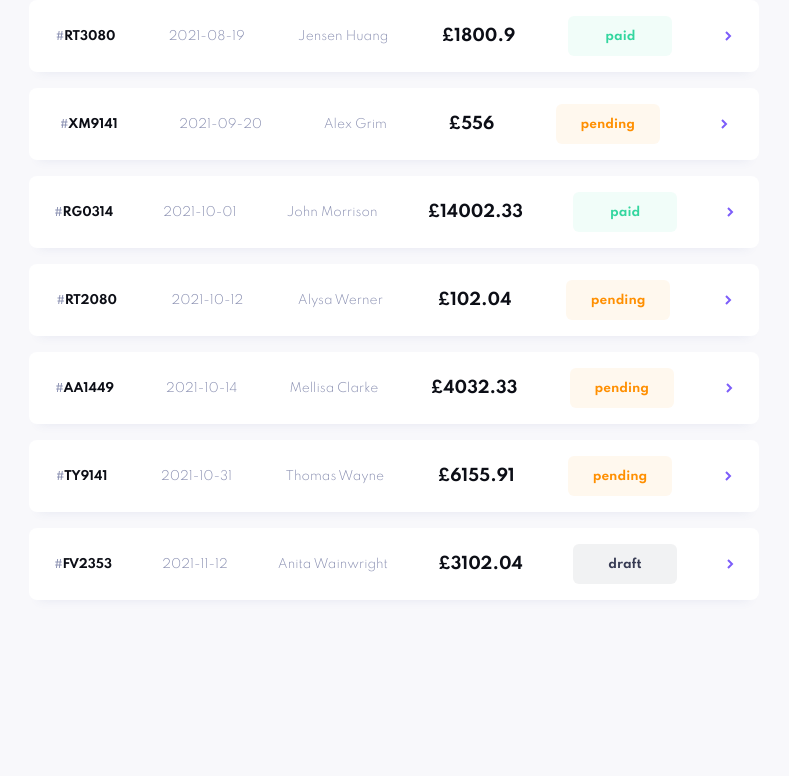
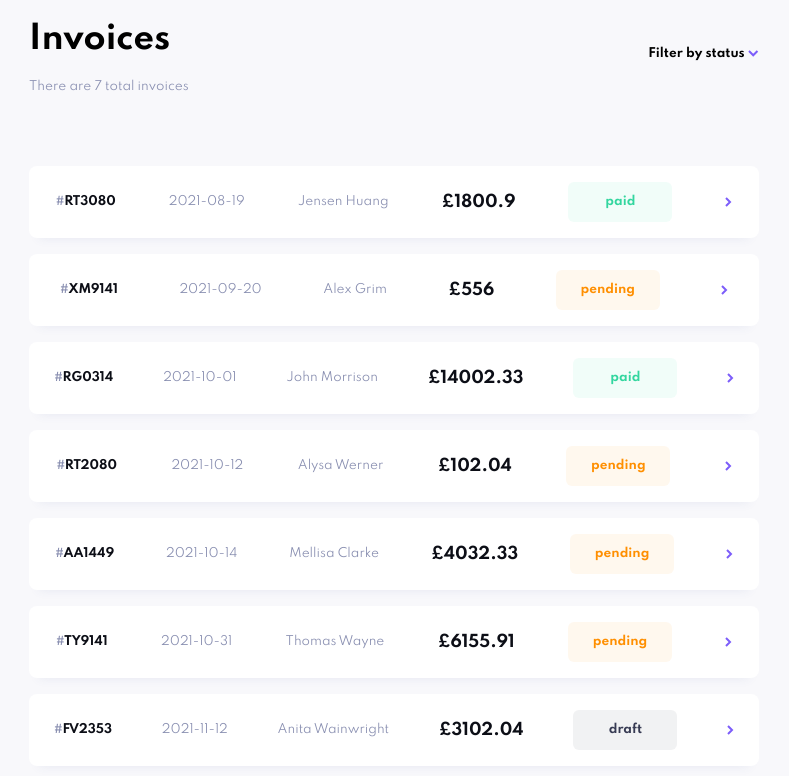
Before and after one commit to NathanNunana/invoice-app, a React (Create React App) app: page / in a window 1280 px wide. Shown: the top 776 px of the page, without its empty margins (246-1035 px from the left). Built offline with nearby package versions, Linux system fonts and the light colour scheme.

Commit message:
invoice header

```diff
--- a/src/App.js
+++ b/src/App.js
@@ -1,5 +1,5 @@
 import { Routes, Route } from 'react-router-dom';
-import Invoices from './pages/Invoices';
+import { Invoices, ViewInvoice } from './pages';
 import './App.css';
 
 function App() {
@@ -7,6 +7,7 @@ function App() {
     <div className="App">
       <Routes>
         <Route path='/' element={<Invoices />} />
+        <Route path='/view-invoice'  element={<ViewInvoice />}/>
       </Routes>
     </div>
   );
--- a/src/assets/index.js
+++ b/src/assets/index.js
@@ -1,14 +1,23 @@
-import IconArrowDown from './icon-arrow-down.svg';
-import IconArrowLeft from './icon-arrow-left.svg';
-import IconArrowRight from './icon-arrow-right.svg';
-import IconCalendar from './icon-calendar.svg';
-import IconCheck from './icon-check.svg';
-import IconDelete from './icon-delete.svg';
-import IconMoon from './icon-moon.svg';
-import IconPlus from './icon-plus.svg';
-import IconSun from './icon-sun.svg';
-
+import IconArrowDown from "./icon-arrow-down.svg";
+import IconArrowLeft from "./icon-arrow-left.svg";
+import IconArrowRight from "./icon-arrow-right.svg";
+import IconCalendar from "./icon-calendar.svg";
+import IconCheck from "./icon-check.svg";
+import IconDelete from "./icon-delete.svg";
+import IconMoon from "./icon-moon.svg";
+import IconPlus from "./icon-plus.svg";
+import IconSun from "./icon-sun.svg";
+import IllustrationEmpty from './illustration-empty.svg';
 
 export {
-    IconArrowDown,IconArrowLeft,IconArrowRight,IconCalendar,IconCheck,IconDelete,IconMoon,IconPlus,IconSun
-}
+  IconArrowDown,
+  IconArrowLeft,
+  IconArrowRight,
+  IconCalendar,
+  IconCheck,
+  IconDelete,
+  IconMoon,
+  IconPlus,
+  IconSun,
+  IllustrationEmpty
+};
--- a/src/index.css
+++ b/src/index.css
@@ -23,7 +23,7 @@
 body {
   margin: 0;
   background: #F8F8FB;
-  font-family: 'SpartanLight';
+  font-family: 'SpartanRegular';
 }
 
 code {
--- /dev/null
+++ b/src/pages/Invoices.css
@@ -0,0 +1,24 @@
+.invoice-header {
+  width: 730px;
+  display: flex;
+  justify-content: space-between;
+  align-items: center;
+  margin: auto;
+  margin-bottom: 60px;
+}
+.invoice-title h1 {
+  font-family: "SpartanBold";
+  text-align: left;
+  font-size: 32px;
+  line-height: 36px;
+}
+.invoice-title p {
+  font-size: 12px;
+  line-height: 15px;
+  color: #888eb0;
+}
+.invoice-filter {
+  font-size: 12px;
+  line-height: 15px;
+  font-family: "SpartanBold";
+}
--- a/src/pages/Invoices.js
+++ b/src/pages/Invoices.js
@@ -1,7 +1,9 @@
 import React, { useEffect } from "react";
 import InvoiceButton from "../components/InvoiceButton";
 import InvoiceCard from "../components/InvoiceCard";
+import { IllustrationEmpty, IconArrowDown } from "../assets";
 import axios from "axios";
+import "./Invoices.css";
 
 const Invoices = () => {
   const [invoices, setInvoices] = React.useState([]);
@@ -13,12 +15,33 @@ const Invoices = () => {
   }, []);
   return (
     <>
-      <InvoiceButton />
-      {invoices.data?.map((invoice) => (
-        <InvoiceCard key={invoice.id} invoice={invoice} />
-      ))}
+      <InvoiceHeader total={invoices.data?.length} />
+      {invoices.data?.length > 0 ? (
+        invoices.data?.map((invoice) => (
+          <InvoiceCard key={invoice.id} invoice={invoice} />
+        ))
+      ) : (
+        <img src={IllustrationEmpty} alt="No invoice" />
+      )}
     </>
   );
 };
 
+const InvoiceHeader = ({ total }) => (
+  <>
+    <div className="invoice-header">
+      <div className="invoice-title">
+        <h1>Invoices</h1>
+        <p>There are {total} total invoices</p>
+      </div>
+      <div>
+        <span className="invoice-filter">
+          Filter by status <img src={IconArrowDown} alt="icon-arrow-down" />
+        </span>
+        <InvoiceButton />
+      </div>
+    </div>
+  </>
+);
+
 export default Invoices;
--- /dev/null
+++ b/src/pages/ViewInvoices.js
@@ -0,0 +1,11 @@
+import React from "react";
+import { useLocation } from "react-router-dom";
+
+const ViewInvoice = () => {
+  const { state } = useLocation();
+  return <>
+    <div>{state.id}</div>
+  </>;
+};
+
+export default ViewInvoice;
--- /dev/null
+++ b/src/pages/index.js
@@ -0,0 +1,7 @@
+import Invoices from "./Invoices";
+import ViewInvoice from "./ViewInvoices";
+
+export {
+    Invoices,
+    ViewInvoice,
+}
```
